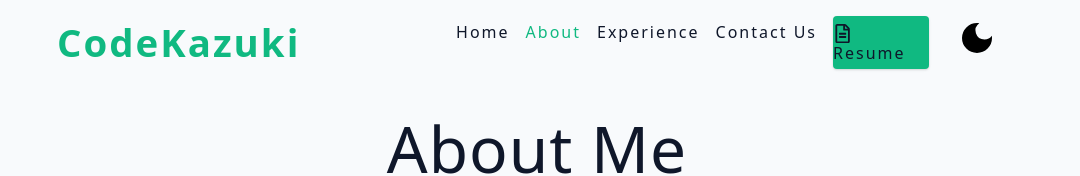
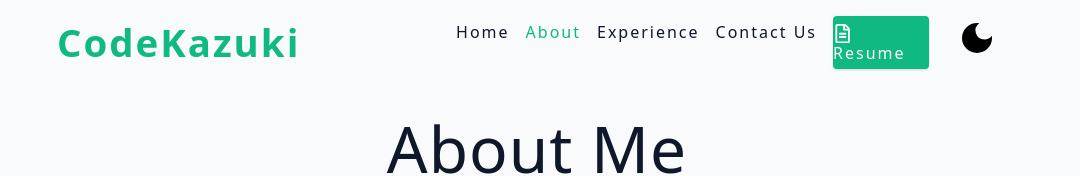
Before and after one commit to Codekazuki/devKazuki, a React (Vite) app: page /about in a window 1280 px wide. Shown: the top 176 px of the page, without its empty margins (103-1183 px from the left). Built offline with nearby package versions, Linux system fonts and the light colour scheme.

Commit message:
portfolio

```diff
--- a/src/components/Navbar.jsx
+++ b/src/components/Navbar.jsx
@@ -24,7 +24,7 @@ const Navbar = () => {
           <NavLink to='contactus' className='nav-link'>
             Contact Us
           </NavLink>
-          <NavLink to='resume' className='nav-link btn'>
+          <NavLink to='resume' className='nav-link btn res'>
             <span style={{ padding: " 0 auto", fontSize: "1.2rem" }}>
               <FaRegFileAlt />
             </span>
--- a/src/index.css
+++ b/src/index.css
@@ -45,7 +45,7 @@ html {
   --extra-small-text: 0.7em;
   /* rest of the vars */
   --backgroundColor: var(--grey-50);
-  --darkBackgroundColor: var(--grey-900);
+  --darkBackgroundColor: #0a0f1b;
   --textColor: var(--grey-900);
   --borderRadius: 0.25rem;
   --letterSpacing: 1px;
@@ -232,6 +232,9 @@ ul {
 .active {
   color: var(--primary-500);
   /* background-color: var(--white); */
+}
+.res {
+  color: white;
 }
 
 .hero {
```
